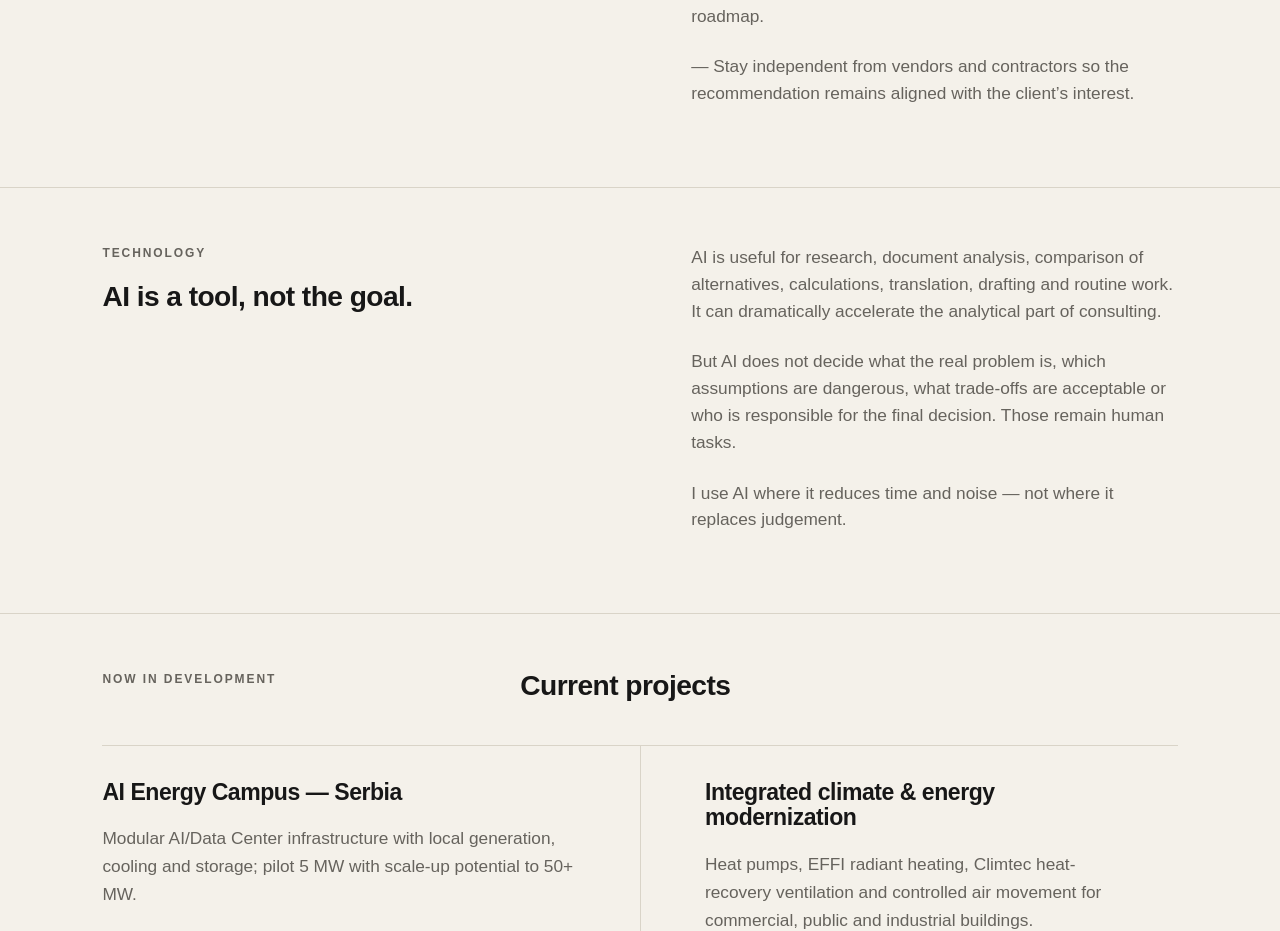
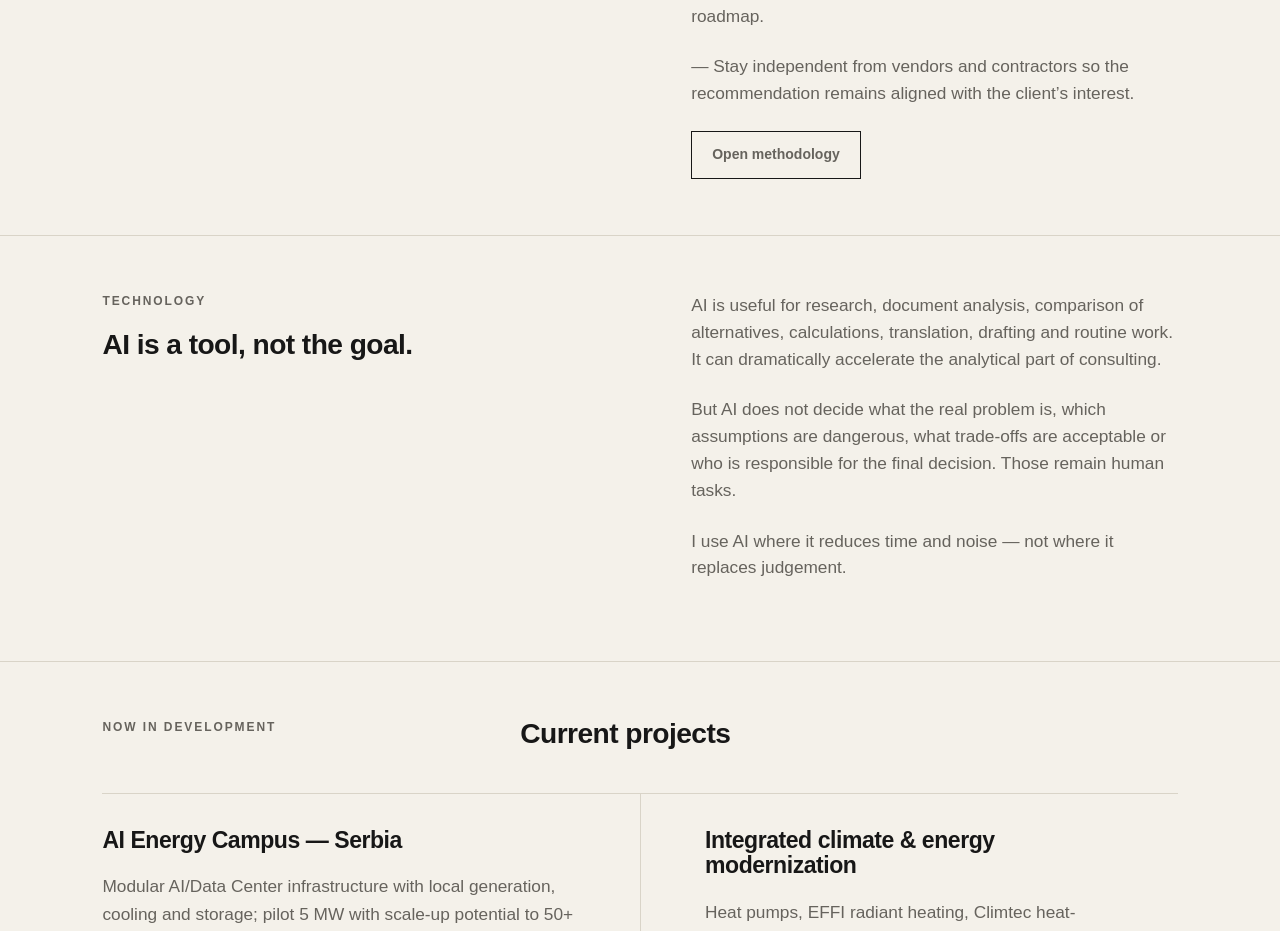
Before and after one commit to oikua66/damp-diagnostics, a Next.js app: page /en in a window 1280 px wide. Shown: the part 2361-3292 px from the top of the page. Built offline with nearby package versions, Linux system fonts and the light colour scheme; no server answers.

Commit message:
Add methodology CTA to homepage approach

```diff
--- a/app/[lang]/page.tsx
+++ b/app/[lang]/page.tsx
@@ -296,6 +296,7 @@ export default async function LocalizedHome({ params }: Props) {
         </div>
         <div className="prose">
           {e.deliverables.map((item) => <p key={item}>— {item}</p>)}
+          <a className="button button-light" href={`/${lang}/methodology`}>{methodologyCta[lang]}</a>
         </div>
       </section>
 
```
